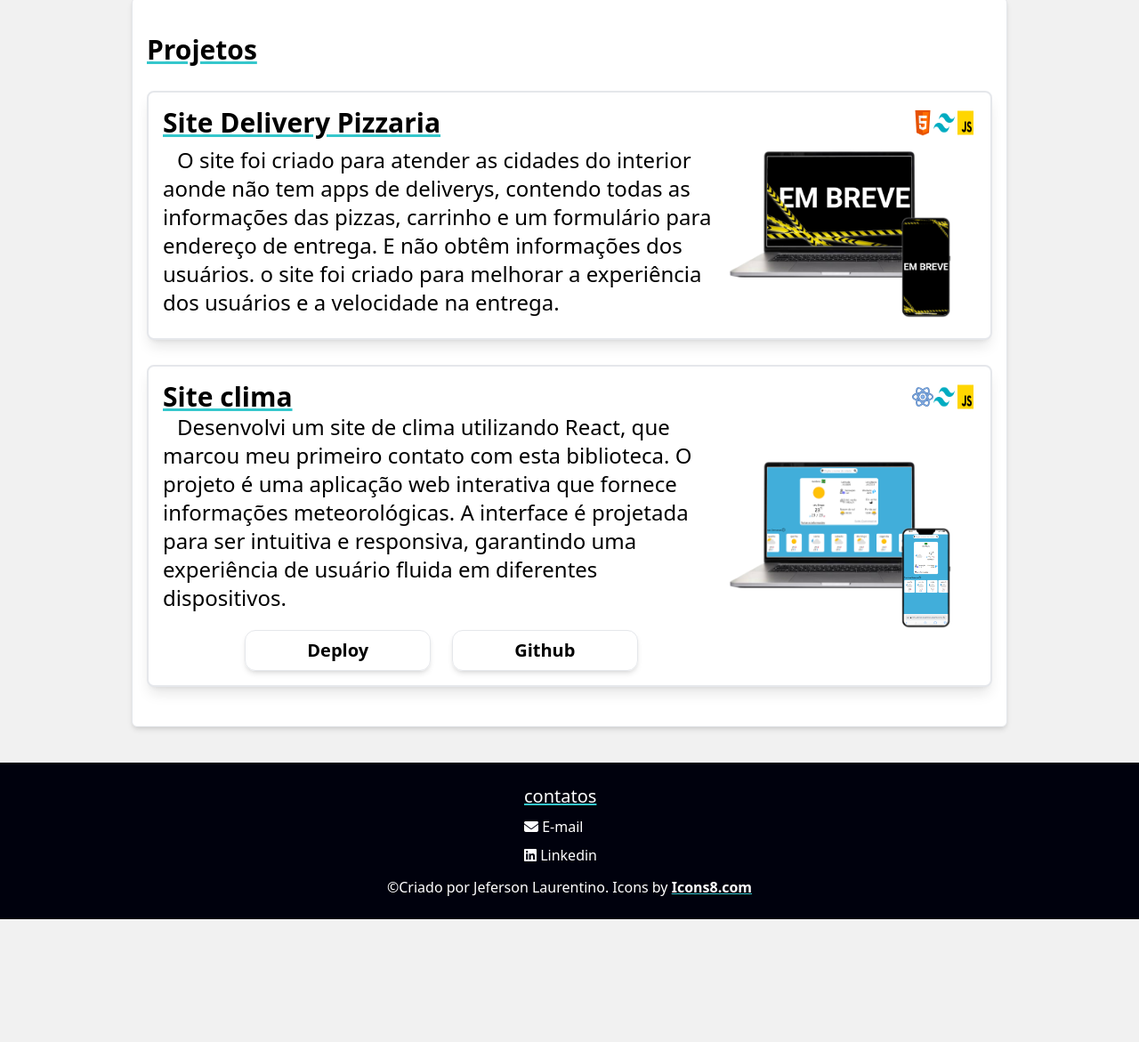
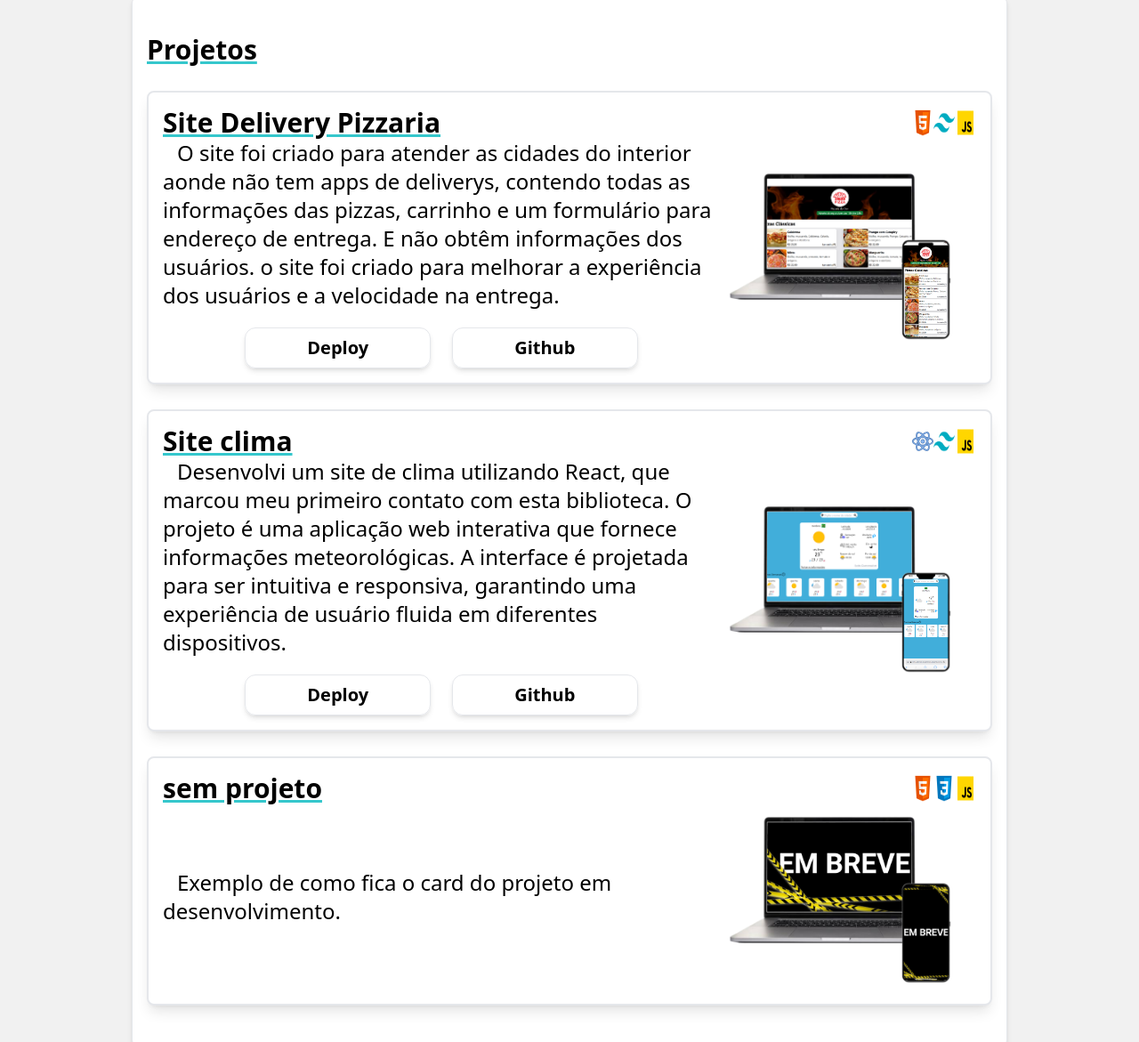
Before and after one commit to jefersonlaurentino/Portfolio, a website with bundled scripts: page index.html in a window 1280 px wide. Shown: the part 1441-2612 px from the top of the page at 89% size. Before the commit the page ends 2474 px from the top, so only its background shows below. Built offline with nearby package versions, Linux system fonts and the light colour scheme.

Commit message:
adicionado o projeto pizzaria delivery

```diff
--- a/index.html
+++ b/index.html
@@ -48,11 +48,11 @@
                 <div class="sm:hidden flex justify-center ">
                     <img src="./src/img/Eu.png" class="w-1/2 rounded-full overflow-hidden" alt="">
                 </div>
-                <p class="px-4 mt-2 indent-5 md:text-2xl relative before:content-[''] before:absolute before:w-[2px] before:h-full before:bg-azulCiano before:left-1">Minha jornada profissional começou no mundo da mecânica, onde atuei como mecânico autônomo por 3 anos. Atualmente, estou estudando para me tornar um desenvolvedor front-end. Estudo de forma autodidata a mais de 1 ano e Participo do programa de capacitação da <a href="https://www.oracle.com/br" target="_blank" rel="noopener noreferrer" class="underline decoration-azulCiano font-semibold">Oracle</a>, O <a href="https://www.oracle.com/br/education/oracle-next-education" target="_blank" rel="noopener noreferrer" class="underline decoration-azulCiano font-semibold">"Oracle ONE"</a> que inclui cursos desenvolvidos em colaboração com a <a href="https://www.alura.com.br/" target="_blank" rel="noopener noreferrer" class="underline decoration-azulCiano font-semibold">Alura</a>.
+                <p class="px-4 mt-2 indent-5 md:text-2xl relative before:content-[''] before:absolute before:w-[2px] before:h-full before:bg-azulCiano before:left-1">Minha jornada profissional começou no mundo da mecânica, onde atuei como mecânico autônomo por 3 anos. Atualmente, estou estudando para me tornar um desenvolvedor front-end. Estudo de forma autodidata a mais de 2 ano e Participo do programa de capacitação da <a href="https://www.oracle.com/br" target="_blank" rel="noopener noreferrer" class="underline decoration-azulCiano font-semibold">Oracle</a>, O <a href="https://www.oracle.com/br/education/oracle-next-education" target="_blank" rel="noopener noreferrer" class="underline decoration-azulCiano font-semibold">"Oracle ONE"</a> que inclui cursos desenvolvidos em colaboração com a <a href="https://www.alura.com.br/" target="_blank" rel="noopener noreferrer" class="underline decoration-azulCiano font-semibold">Alura</a>.
                 </p>
             </section>
 
-            <div class="offAnimacao linguagens text-center border rounded-md bg-white shadow-md py-3 my-14 sm:py-6">
+            <section class="offAnimacao linguagens text-center border rounded-md bg-white shadow-md py-3 my-14 sm:py-6">
                 <h2 class="underline decoration-azulCiano mb-3 text-xl font-semibold md:text-3xl">Skills</h2>
                 <div class="add flex gap-4 flex-wrap m-auto md:text-2xl">
                     <div class="lingue flex flex-col items-center justify-center flex-grow hidden">
@@ -60,11 +60,11 @@
                         <h3></h3>
                     </div>
                 </div>
-            </div>
-            <div id="projetos" class="my-10 pt-10 p-4 rounded-md shadow-md border bg-white">
+            </section>
+            <section id="projetos" class="my-10 pt-10 p-4 rounded-md shadow-md border bg-white">
                 <h2 class="underline decoration-azulCiano font-bold text-2xl  md:text-3xl">Projetos</h2>
                 <div id="projetos" class="sm:flex sm:flex-col">
-                    <div class="projeto p-4 my-7 bg-white text-black rounded-lg border-2 shadow-lg hidden">
+                    <article class="projeto p-4 my-7 bg-white text-black rounded-lg border-2 shadow-lg hidden">
                         <div class="flex justify-between">
                             <h3 class="title md:text-3xl underline decoration-azulCiano font-semibold"></h3>
                             <div class="linguagens flex"></div>
@@ -86,9 +86,9 @@
                                 </div>
                             </div>
                         </div>
-                    </div>
+                    </article>
                 </div>
-            </div>
+            </section>
         </div>
     </main>
 
@@ -99,7 +99,7 @@
                 <a href="mailto:jefersonlaurentino@outlook.com.br"
                 class="relative pr-5 before:content-[''] before:absolute before:h-[2px] before:w-full before:bottom-0 before:right-full before:bg-azulCiano before:duration-300 hover:before:right-1/4 overflow-hidden"
                 ><i class="fa-solid fa-envelope"></i> E-mail</a>
-                <a href="https://www.linkedin.com/in/jeferson-laurentino-dev"
+                <a href="https://www.linkedin.com/in/jeferson-laurentino-dev" target="_blank"
                 class="relative pr-5 before:content-[''] before:absolute before:h-[2px] before:w-full before:bottom-0 before:right-full before:bg-azulCiano before:duration-300 hover:before:right-1/4 overflow-hidden"
                 ><i class="fa-brands fa-linkedin"></i> Linkedin</a>
             </div>
--- a/src/js/projetos.json
+++ b/src/js/projetos.json
@@ -2,12 +2,12 @@
     {
         "title": "Site Delivery Pizzaria",
         "description": "O site foi criado para atender as cidades do interior aonde não tem apps de deliverys, contendo todas as informações das pizzas, carrinho e um formulário para endereço de entrega. E não obtêm informações dos usuários. o site foi criado para melhorar a experiência dos usuários e a velocidade na entrega.",
-        "concluded": false,
+        "concluded": true,
         "linguagens": ["html","tailwind","javascript"],
-        "img_pc": "",
-        "img_cel": "",
-        "deploy": "",
-        "github": ""
+        "img_pc": "src/img/telas-projetos/site_delivery/pc.png",
+        "img_cel": "src/img/telas-projetos/site_delivery/phone.png",
+        "deploy": "https://jefersonlaurentino.github.io/site_delivery",
+        "github": "https://github.com/jefersonlaurentino/site_delivery"
     },
     {
         "title": "Site clima",
@@ -16,7 +16,17 @@
         "linguagens": ["react","tailwind","javascript"],
         "img_pc": "src/img/telas-projetos/site_clima/pc.png",
         "img_cel": "src/img/telas-projetos/site_clima/phone.png",
-        "deploy": "https://clima-jeferson-laurentinos-projects.vercel.app/",
+        "deploy": "https://clima-jeferson-laurentinos-projects.vercel.app",
         "github": "https://github.com/jefersonlaurentino/clima"
+    },
+    {
+        "title": "sem projeto",
+        "description": "Exemplo de como fica o card do projeto em desenvolvimento.",
+        "concluded": false,
+        "linguagens": ["html","css","javascript"],
+        "img_pc": "",
+        "img_cel": "",
+        "deploy": "",
+        "github": ""
     }
 ]
```
Also changed, not shown: src/img/telas-projetos/site_delivery/pc.png (added), src/img/telas-projetos/site_delivery/phone.png (added).
